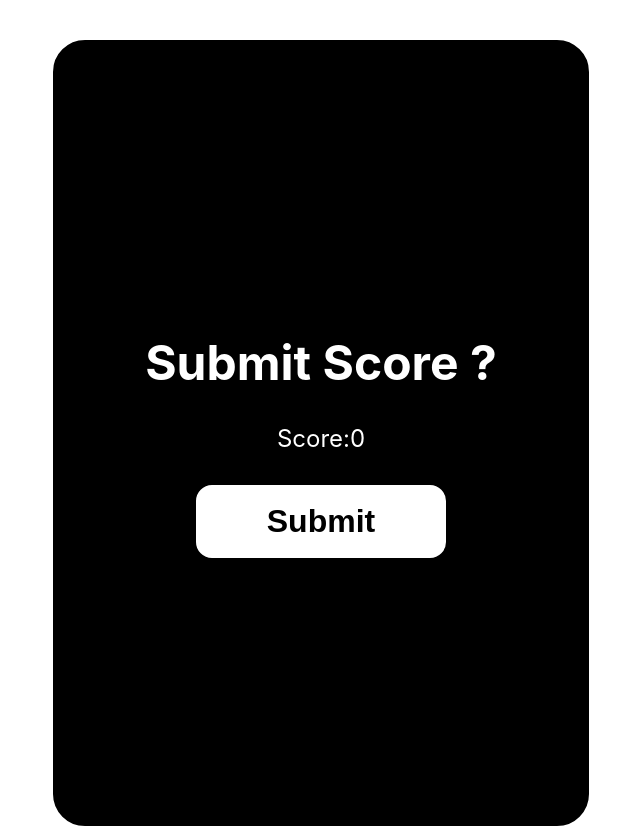
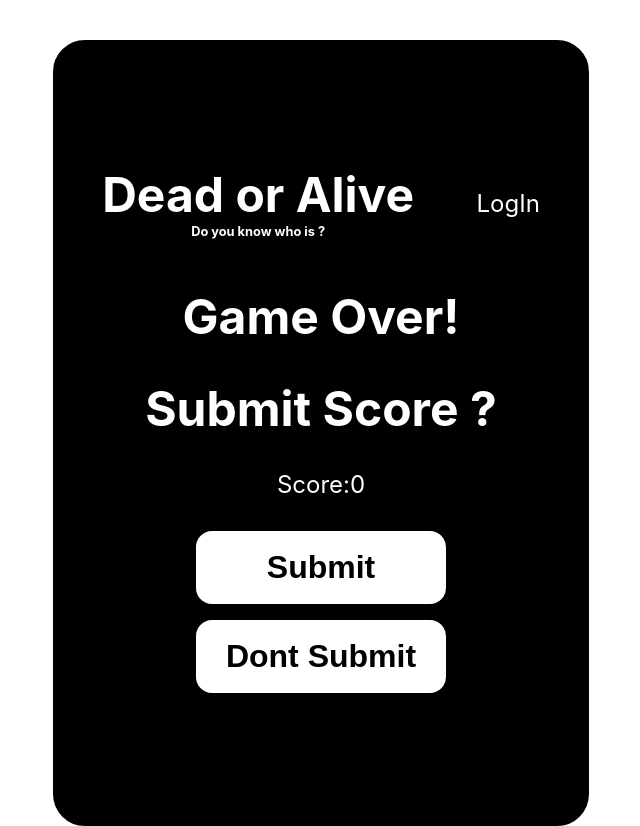
Before and after one commit to build-week-celebrity/front-end, a React (Create React App) app: page /SubmitScore in a window 1280 px wide. Shown: the whole page, without its empty margins (319-959 px from the left). Built offline with nearby package versions, Linux system fonts and the light colour scheme.

Commit message:
completed game loop - added dont submit and login button to submit score page

```diff
--- a/src/App.css
+++ b/src/App.css
@@ -502,6 +502,7 @@
 
 .scoreSubmitContainer {
     display: flex;
+    flex-direction: column;
     align-items: center;
     justify-content: center;
     background-color: black;
--- a/src/actions/actionCreators.js
+++ b/src/actions/actionCreators.js
@@ -27,7 +27,7 @@ export const userLogin = (loginData, history) => dispatch => {
         localStorage.setItem("Authorization", res.data.token) &
         localStorage.setItem("userID", res.data.id) &
         localStorage.setItem("username", res.data.username) &
-        history.push("/QuizSelector")
+        history.goBack()
     )
 
     .catch(err => console.log(err));
--- a/src/components/Header.js
+++ b/src/components/Header.js
@@ -8,9 +8,7 @@ function Header() {
       <div className="Logo">
         <h1> Dead or Alive </h1> <h3> Do you know who is ? </h3>
       </div>
-      <Link
-        to="/Login"
-        style={{ color: "white", textDecoration: "none", marginTop: "1rem" }}>
+      <Link to="/Login" style={{ color: "white", textDecoration: "none" }}>
         <p>LogIn</p>
       </Link>
       <Route path="/Login" component={Login} />
--- a/src/components/SubmitScore.js
+++ b/src/components/SubmitScore.js
@@ -1,10 +1,13 @@
 import React, { Component } from "react";
 import { connect } from "react-redux";
 import { axiosWithAuth } from "../utils/axiosWithAuth";
-
+import Header from "./Header";
 class SubmitScore extends Component {
   userID = localStorage.getItem("userID");
   username = localStorage.getItem("username");
+  handleclose = () => {
+    this.props.history.push("/QuizSelector");
+  };
   handleSubmit() {
     axiosWithAuth()
       .put(`/users/${this.userID}`, {
@@ -18,6 +21,7 @@ class SubmitScore extends Component {
   render() {
     return (
       <div className={"scoreSubmitContainer"}>
+        <Header />
         <form
           onSubmit={e => {
             e.preventDefault();
@@ -25,9 +29,13 @@ class SubmitScore extends Component {
           }}
         >
           <div className="header">
+            <h1> Game Over!</h1>
             <h1> Submit Score ? </h1> <p>Score:{this.props.my_score}</p>
           </div>
           <button className={"submitButton"}> Submit </button>
+          <button className="submitButton" onClick={this.handleclose}>
+            Dont Submit
+          </button>
         </form>
       </div>
     );
```
